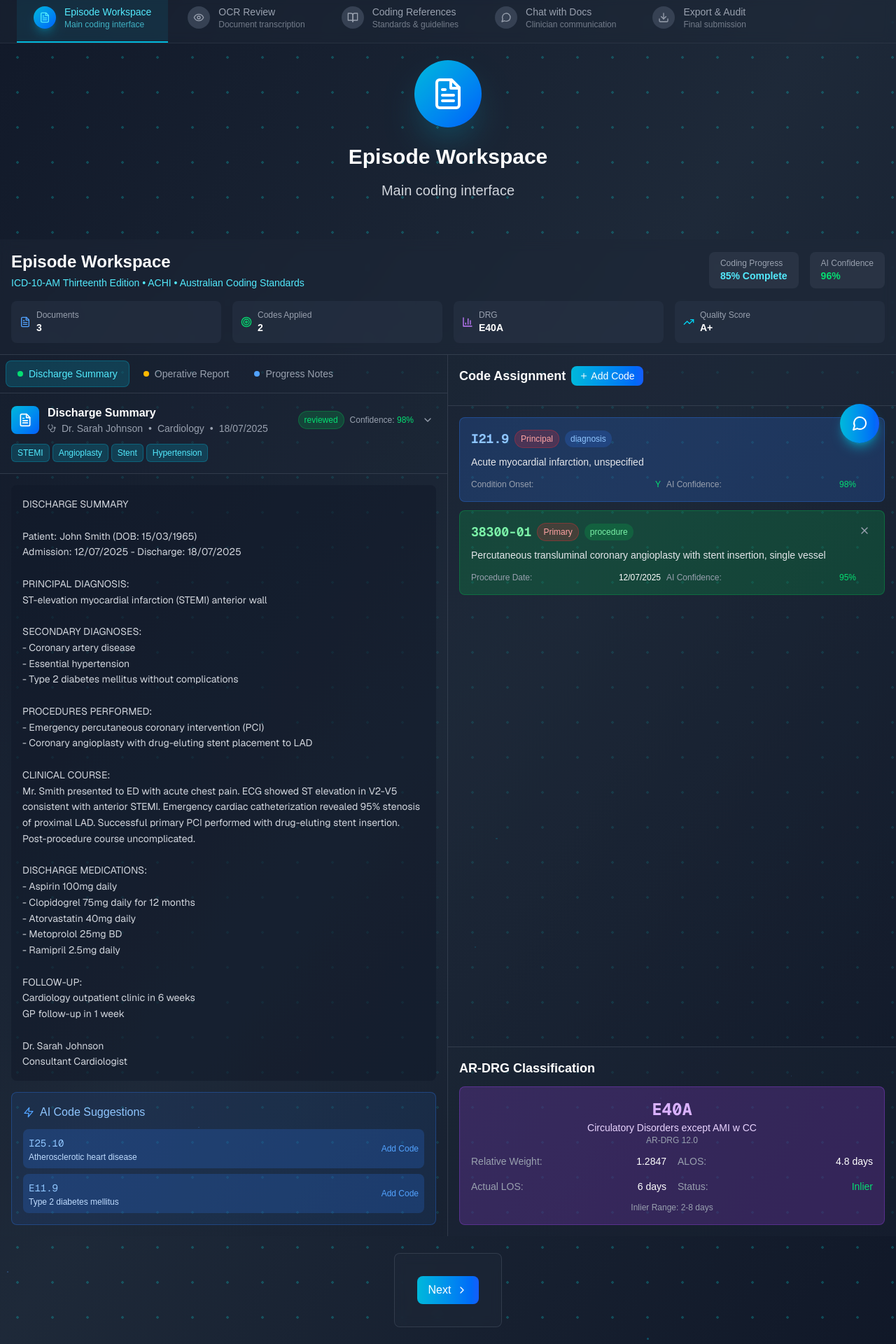
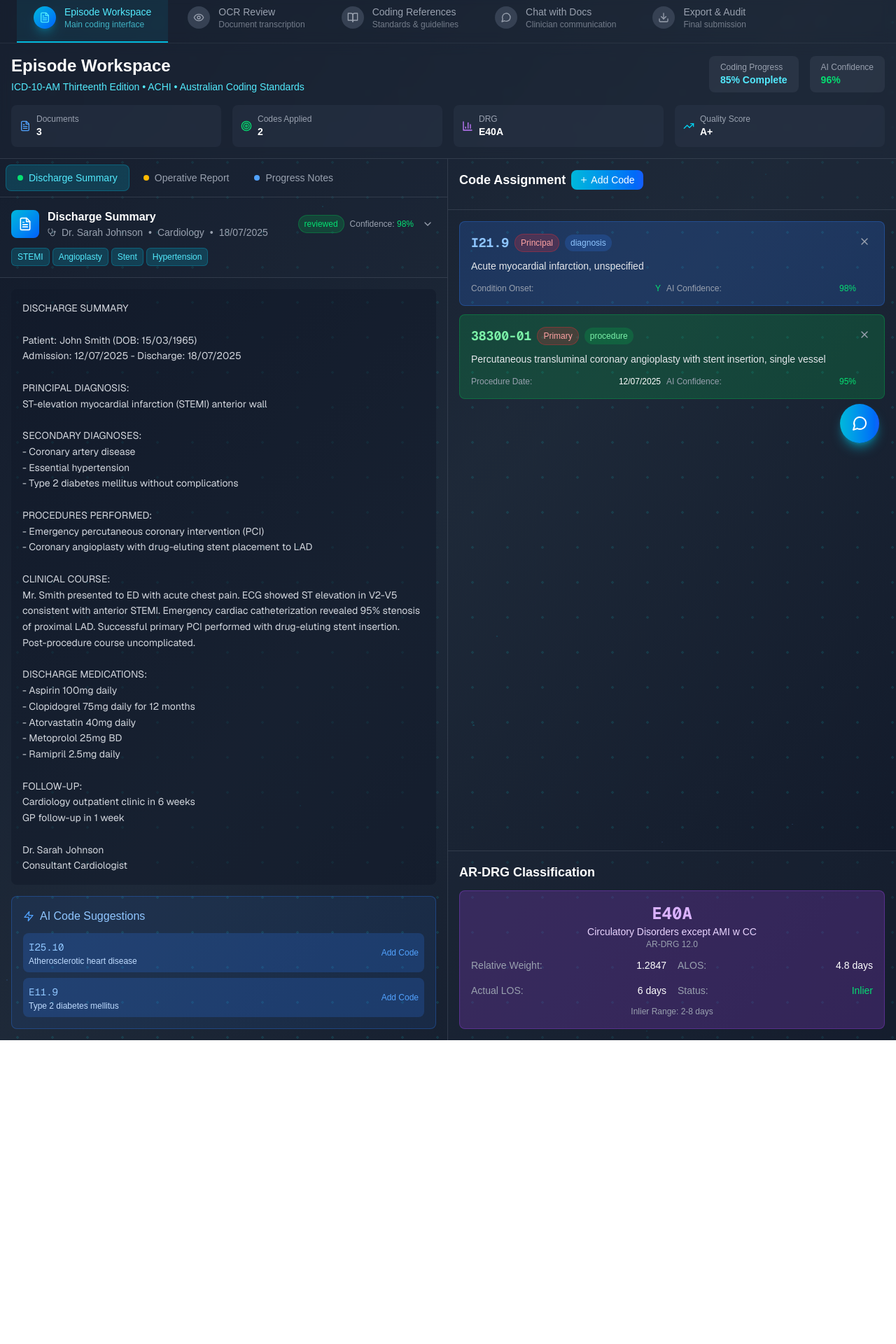
Before and after one commit to southern-cross-ai/clinical-coding-demo, a Next.js app: page / in a window 1280 px wide. Shown: the part 143-2063 px from the top of the page at 70% size. After the commit the page ends 1629 px from the top, so only its background shows below. Built offline with nearby package versions, Linux system fonts and the light colour scheme.

Commit message:
Better screen switching through reading the provided instructions (oops)

```diff
--- a/app/page.jsx
+++ b/app/page.jsx
@@ -3,11 +3,12 @@
 import React, { useState, useEffect } from 'react';
 import { ArrowLeft, Heart, Eye, BookOpen, MessageCircle, Download, FileText, Send, X, ChevronRight } from 'lucide-react';
 
-import ChatWithDocsScreen from './components/ChatWithDocsScreen.jsx'
-import CodingReferencesScreen from './components/CodingReferencesScreen.jsx'
-import EpisodeWorkspaceScreen from './components/EpisodeWorkspaceScreen.jsx'
-import ExportAuditScreen from './components/ExportAuditScreen.jsx'
-import OCRReviewScreen from './components/OCRReviewScreen.jsx'
+// Import all screen components (you'll need to copy these from the artifacts)
+import EpisodeWorkspaceScreen from './components/EpisodeWorkspaceScreen.jsx';
+import OCRReviewScreen from './components/OCRReviewScreen.jsx';
+import CodingReferencesScreen from './components/CodingReferencesScreen.jsx';
+import ChatWithDocsScreen from './components/ChatWithDocsScreen.jsx';
+import ExportAuditScreen from './components/ExportAuditScreen.jsx';
 
 const ClinicalCodingDemo = ({ onBackToMenu }) => {
   const [currentScreen, setCurrentScreen] = useState('workspace');
@@ -17,7 +18,7 @@ const ClinicalCodingDemo = ({ onBackToMenu }) => {
   const [chatOpen, setChatOpen] = useState(false);
   const [chatMessage, setChatMessage] = useState('');
 
-  // Patient data context
+  // Patient data context shared across all screens
   const [patientData] = useState({
     name: 'John Smith',
     id: 'MRN-789012',
@@ -64,63 +65,45 @@ const ClinicalCodingDemo = ({ onBackToMenu }) => {
       name: 'Episode Workspace',
       icon: FileText,
       description: 'Main coding interface',
-      color: 'from-cyan-500 to-blue-600'
+      component: EpisodeWorkspaceScreen
     },
     {
       id: 'ocr',
       name: 'OCR Review',
       icon: Eye,
       description: 'Document transcription',
-      color: 'from-green-500 to-emerald-600'
+      component: OCRReviewScreen
     },
     {
       id: 'references',
       name: 'Coding References',
       icon: BookOpen,
       description: 'Standards & guidelines',
-      color: 'from-purple-500 to-indigo-600'
+      component: CodingReferencesScreen
     },
     {
       id: 'chat',
       name: 'Chat with Docs',
       icon: MessageCircle,
       description: 'Clinician communication',
-      color: 'from-amber-500 to-orange-600'
+      component: ChatWithDocsScreen
     },
     {
       id: 'export',
       name: 'Export & Audit',
       icon: Download,
       description: 'Final submission',
-      color: 'from-pink-500 to-rose-600'
+      component: ExportAuditScreen
     }
   ];
 
   const navigateToScreen = (screenId) => {
     setIsTransitioning(true);
-    renderActiveScreen(screenId);
     setTimeout(() => {
       setCurrentScreen(screenId);
       setIsTransitioning(false);
     }, 400);
   };
-
-  const renderActiveScreen = (screenId) => {
-    switch (screenId) {
-      case 'workspace':
-        return <EpisodeWorkspaceScreen />;
-      case 'ocr':
-        return <OCRReviewScreen />;
-      case 'references':
-        return <CodingReferencesScreen />;
-      case 'chat':
-        return <ChatWithDocsScreen />;
-      case 'export':
-        return <ExportAuditScreen />;
-      default:
-        return <EpisodeWorkspaceScreen />;
-    }
-  }
 
   const handleBackToMenu = () => {
     setIsTransitioning(true);
@@ -141,19 +124,8 @@ const ClinicalCodingDemo = ({ onBackToMenu }) => {
     return screens.find(screen => screen.id === currentScreen);
   };
 
-  const getNextScreen = () => {
-    const currentIndex = screens.findIndex(screen => screen.id === currentScreen);
-    return currentIndex < screens.length - 1 ? screens[currentIndex + 1] : null;
-  };
-
-  const getPreviousScreen = () => {
-    const currentIndex = screens.findIndex(screen => screen.id === currentScreen);
-    return currentIndex > 0 ? screens[currentIndex - 1] : null;
-  };
-
   const currentScreenData = getCurrentScreen();
-  const nextScreen = getNextScreen();
-  const previousScreen = getPreviousScreen();
+  const CurrentScreenComponent = currentScreenData.component;
 
   return (
     <div className="min-h-screen bg-gradient-to-br from-gray-900 via-gray-800 to-gray-900 text-white relative overflow-hidden">
@@ -200,6 +172,7 @@ const ClinicalCodingDemo = ({ onBackToMenu }) => {
                 </h1>
                 <p className="text-cyan-300 flex items-center space-x-2">
                   <span>Healthcare • AI-Powered Medical Coding</span>
+                  <div className="w-2 h-2 bg-green-400 rounded-full animate-pulse"></div>
                 </p>
               </div>
             </div>
@@ -315,49 +288,7 @@ const ClinicalCodingDemo = ({ onBackToMenu }) => {
           </div>
         ) : (
           <div className={`h-full transition-all duration-500 ${isTransitioning ? 'opacity-0 scale-95' : 'opacity-100 scale-100'}`}>
-
-            <div className="h-full flex items-center justify-center p-6">
-              <div className="text-center max-w-2xl">
-                <div className={`w-24 h-24 bg-gradient-to-br ${currentScreenData.color} rounded-full flex items-center justify-center mx-auto mb-6 shadow-2xl shadow-cyan-500/30`}>
-                  <currentScreenData.icon className="w-12 h-12 text-white" />
-                </div>
-
-                <h2 className="text-3xl font-bold text-white mb-4">{currentScreenData.name}</h2>
-                <p className="text-xl text-gray-300 mb-8">{currentScreenData.description}</p>
-
-              </div>
-            </div>
-            {renderActiveScreen(currentScreenData.id)}
-
-            <div className="h-full flex items-center justify-center p-6">
-              <div className="text-center max-w-2xl">
-
-                <div className="bg-gray-800/50 backdrop-blur-sm border border-gray-600/50 rounded-lg p-8">
-                  <div className="flex items-center justify-center space-x-4">
-                    {previousScreen && (
-                      <button
-                        onClick={() => navigateToScreen(previousScreen.id)}
-                        className="flex items-center space-x-2 bg-gray-700/50 hover:bg-gray-600/50 text-white px-4 py-2 rounded-lg transition-all duration-200"
-                      >
-                        <ArrowLeft className="w-4 h-4" />
-                        <span>Previous</span>
-                      </button>
-                    )}
-
-                    {nextScreen && (
-                      <button
-                        onClick={() => navigateToScreen(nextScreen.id)}
-                        className="flex items-center space-x-2 bg-gradient-to-r from-cyan-500 to-blue-600 hover:from-cyan-400 hover:to-blue-500 text-white px-4 py-2 rounded-lg transition-all duration-200"
-                      >
-                        <span>Next</span>
-                        <ChevronRight className="w-4 h-4" />
-                      </button>
-                    )}
-                  </div>
-                </div>
-              </div>
-            </div>
-
+            <CurrentScreenComponent />
           </div>
         )}
       </div>
```
